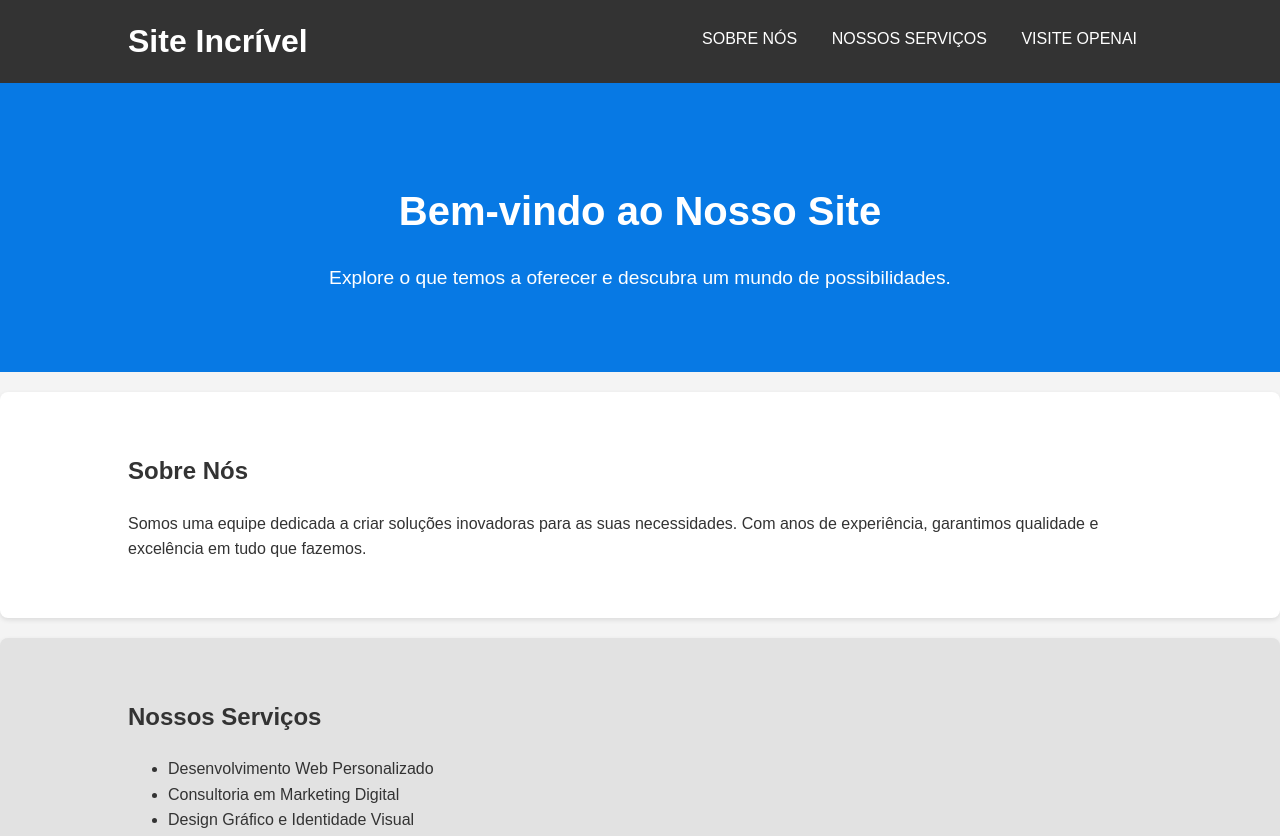
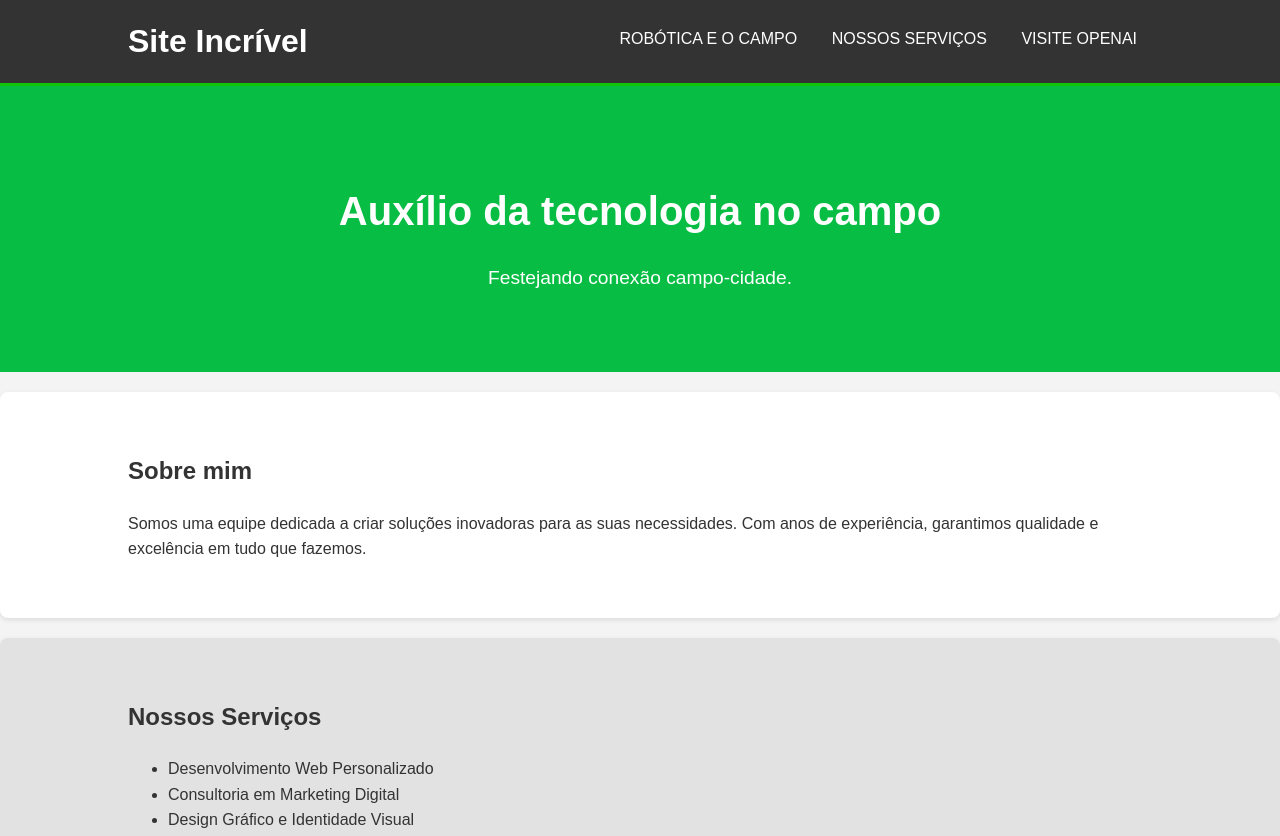
Before and after one commit to Anagilio/Agrinho2025, a plain HTML site: page index.html in a window 1280 px wide. Shown: the top 836 px of the page. Drawn offline with Linux system fonts and the light colour scheme.

Commit message:
Add files via upload

```diff
--- a/index.html
+++ b/index.html
@@ -12,7 +12,7 @@
             <h1>Site Incrível</h1>
             <nav>
                 <ul>
-                    <li><a href="#sobre">Sobre Nós</a></li>
+                    <li><a href="#sobre">Robótica e o campo</a></li>
                     <li><a href="#servicos">Nossos Serviços</a></li>
                     <li><a href="https://www.openai.com" target="_blank">Visite OpenAI</a></li>
                 </ul>
@@ -23,14 +23,14 @@
     <main>
         <section id="hero">
             <div class="container">
-                <h2>Bem-vindo ao Nosso Site</h2>
-                <p>Explore o que temos a oferecer e descubra um mundo de possibilidades.</p>
+                <h2>Auxílio da tecnologia no campo</h2>
+                <p>Festejando conexão campo-cidade.</p>
             </div>
         </section>
 
         <section id="sobre">
             <div class="container">
-                <h2>Sobre Nós</h2>
+                <h2>Sobre mim</h2>
                 <p>Somos uma equipe dedicada a criar soluções inovadoras para as suas necessidades. Com anos de experiência, garantimos qualidade e excelência em tudo que fazemos.</p>
             </div>
         </section>
--- a/style.css
+++ b/style.css
@@ -4,7 +4,7 @@ body {
     margin: 0;
     line-height: 1.6;
     background-color: #f4f4f4;
-    color: #333;
+    color: #333333;
 }
 
 .container {
@@ -19,7 +19,7 @@ header {
     background-color: #333;
     color: #fff;
     padding: 1rem 0;
-    border-bottom: #0779e4 3px solid;
+    border-bottom: #0ec508 3px solid;
 }
 
 header h1 {
@@ -52,7 +52,7 @@ header a {
 }
 
 header a:hover {
-    color: #0779e4;
+    color: #05fd26;
 }
 
 /* Seções Principais */
@@ -69,7 +69,7 @@ section:nth-of-type(odd) { /* Estilo para seções alternadas */
 }
 
 #hero {
-    background: #0779e4;
+    background: #07bd43;
     color: #fff;
     text-align: center;
     padding: 60px 0;
```
